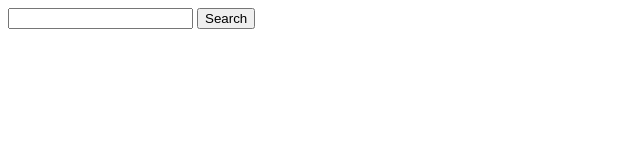
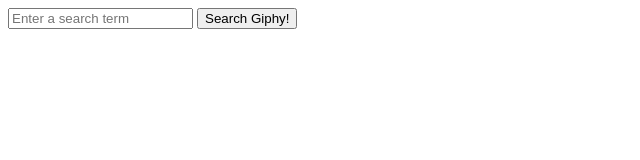
Before and after one commit to IanKMcMahon/ajax-giphy-party, a plain HTML site: page index.html in a window 1280 px wide. Shown: the whole page, without its empty margins (0-640 px from the left). Drawn offline with nearby package versions, Linux system fonts and the light colour scheme.

Commit message:
Clean up html again

```diff
--- a/index.html
+++ b/index.html
@@ -7,10 +7,13 @@
 </head>
 
 <body>
-<form id="gifSearch">
-  <input type="text" id="searchBar">
-  <button id="subBtn">Search</button>
-</form>
+  <div class="container">
+    <form class="gif-search">
+      <input type="text" id="search" name="search"
+             placeholder="Enter a search term"/>
+      <input type="submit" class="submit-btn" value="Search Giphy!"/>
+    </form>
+  </div>
 <script src="https://code.jquery.com/jquery-3.2.1.js"></script>
 <script src="https://unpkg.com/axios/dist/axios.js"></script>
 <script src="app.js"></script>
```
